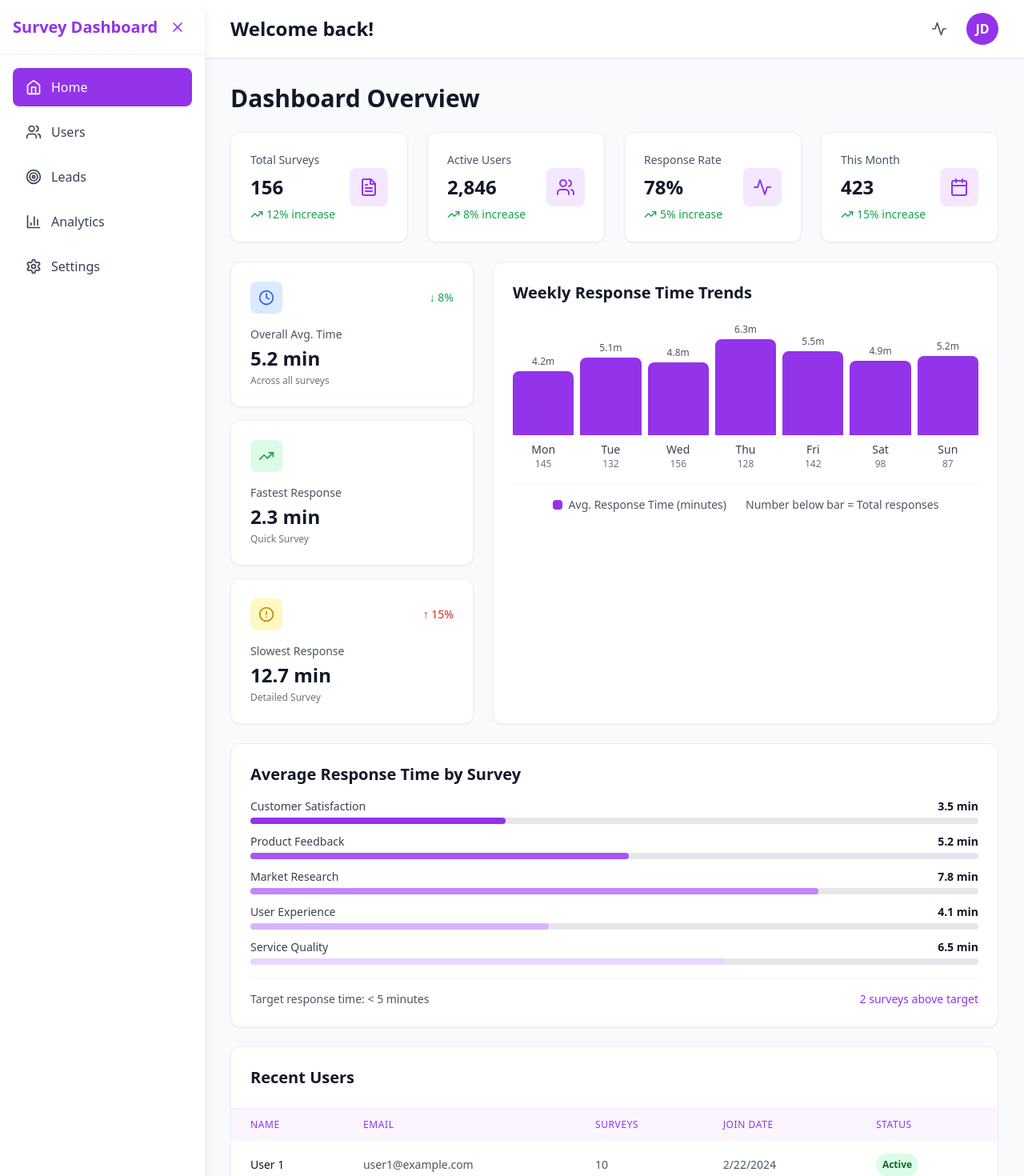
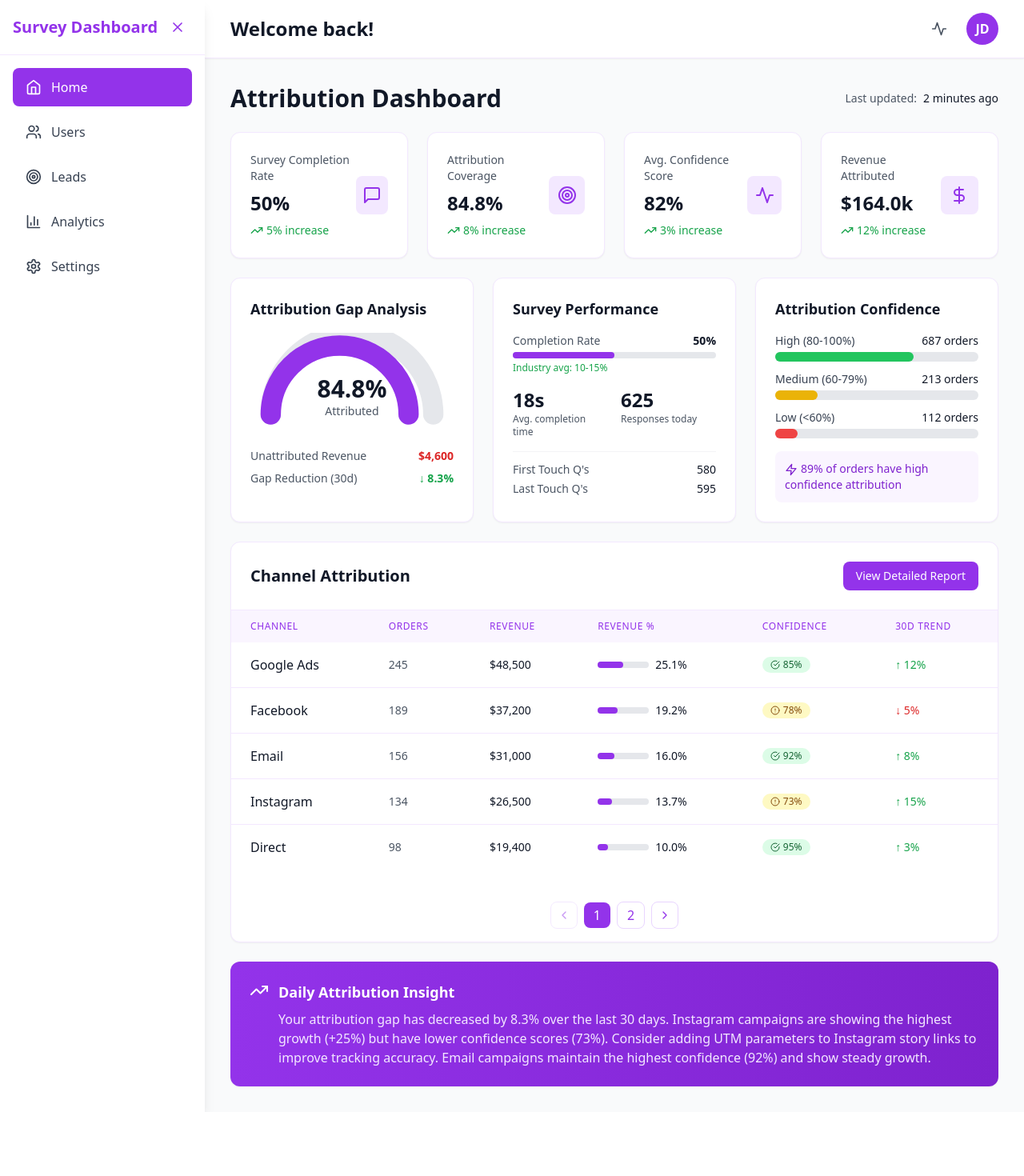
Before and after one commit to ridazainab4/my-survay, a React (Vite) app: page / in a window 1280 px wide. Shown: the top 1470 px of the page at 80% size. After the commit the page ends 1390 px from the top, so only its background shows below. Built offline with nearby package versions, Linux system fonts and the light colour scheme; the HTML template or start-up script is replaced by a standard one.

Commit message:
Update Home.jsx

```diff
--- a/src/pages/Home.jsx
+++ b/src/pages/Home.jsx
@@ -1,240 +1,337 @@
 // src/pages/Home.jsx
 import React, { useState } from 'react';
-import { FileText, Users, Activity, Calendar, Clock, TrendingUp, AlertCircle } from 'lucide-react';
+import {
+  FileText,
+  Target,
+  Activity,
+  TrendingUp,
+  Clock,
+  AlertCircle,
+  CheckCircle,
+  XCircle,
+  Eye,
+  MessageSquare,
+  Zap,
+  DollarSign
+} from 'lucide-react';
 import StatsCard from '../components/Common/StatsCard';
 import Pagination from '../components/Common/Pagination';
-import UsersTable from '../components/Tables/UsersTable';
-import SurveysTable from '../components/Tables/SurveysTable';
 import { mockUsers, mockSurveys } from '../data/mockData';
 
-// Mock data for response times
-const responseTimeData = [
-  { day: 'Mon', avgTime: 4.2, responses: 145 },
-  { day: 'Tue', avgTime: 5.1, responses: 132 },
-  { day: 'Wed', avgTime: 4.8, responses: 156 },
-  { day: 'Thu', avgTime: 6.3, responses: 128 },
-  { day: 'Fri', avgTime: 5.5, responses: 142 },
-  { day: 'Sat', avgTime: 4.9, responses: 98 },
-  { day: 'Sun', avgTime: 5.2, responses: 87 }
+// Mock data for attribution metrics
+const attributionData = [
+  { channel: 'Google Ads', orders: 245, revenue: 48500, confidence: 85, trend: 12 },
+  { channel: 'Facebook', orders: 189, revenue: 37200, confidence: 78, trend: -5 },
+  { channel: 'Email', orders: 156, revenue: 31000, confidence: 92, trend: 8 },
+  { channel: 'Instagram', orders: 134, revenue: 26500, confidence: 73, trend: 15 },
+  { channel: 'Direct', orders: 98, revenue: 19400, confidence: 95, trend: 3 },
+  { channel: 'Organic Search', orders: 87, revenue: 17300, confidence: 88, trend: 7 },
+  { channel: 'TikTok', orders: 45, revenue: 8900, confidence: 65, trend: 25 },
+  { channel: 'Unattributed', orders: 23, revenue: 4600, confidence: 0, trend: -18 }
 ];
 
-const surveyResponseTimes = [
-  { survey: 'Customer Satisfaction', avgTime: 3.5, color: '#9333ea' },
-  { survey: 'Product Feedback', avgTime: 5.2, color: '#a855f7' },
-  { survey: 'Market Research', avgTime: 7.8, color: '#c084fc' },
-  { survey: 'User Experience', avgTime: 4.1, color: '#d8b4fe' },
-  { survey: 'Service Quality', avgTime: 6.5, color: '#e9d5ff' }
-];
+const surveyMetrics = {
+  displayed: 1250,
+  completed: 625,
+  completionRate: 50,
+  avgCompletionTime: 18,
+  firstTouchResponses: 580,
+  lastTouchResponses: 595
+};
 
-// Response Time Card Component
-const ResponseTimeCard = ({ title, time, subtitle, icon: Icon, trend, status }) => {
-  const getStatusColor = () => {
-    switch(status) {
-      case 'excellent': return 'text-green-600 bg-green-100';
-      case 'good': return 'text-blue-600 bg-blue-100';
-      case 'warning': return 'text-yellow-600 bg-yellow-100';
-      case 'alert': return 'text-red-600 bg-red-100';
-      default: return 'text-gray-600 bg-gray-100';
-    }
-  };
+// Attribution Gap Analysis
+const AttributionGapCard = () => {
+  const gapPercentage = 15.2;
+  const identified = 84.8;
 
   return (
-    <div className="bg-white rounded-xl shadow-sm border border-purple-100 p-6 hover:shadow-md transition-shadow">
-      <div className="flex items-center justify-between mb-4">
-        <div className={`h-10 w-10 rounded-lg flex items-center justify-center ${getStatusColor()}`}>
-          <Icon className="h-5 w-5" />
+    <div className="bg-white rounded-xl shadow-sm border border-purple-100 p-6">
+      <h3 className="text-lg font-semibold text-gray-900 mb-4">Attribution Gap Analysis</h3>
+      <div className="relative h-32">
+        <svg className="w-full h-full" viewBox="0 0 200 100">
+          {/* Background arc */}
+          <path
+            d="M 20 80 A 60 60 0 0 1 180 80"
+            fill="none"
+            stroke="#e5e7eb"
+            strokeWidth="20"
+            strokeLinecap="round"
+          />
+          {/* Identified arc */}
+          <path
+            d={`M 20 80 A 60 60 0 0 1 ${20 + (160 * identified / 100)} 80`}
+            fill="none"
+            stroke="#9333ea"
+            strokeWidth="20"
+            strokeLinecap="round"
+          />
+        </svg>
+        <div className="absolute inset-0 flex items-center justify-center">
+          <div className="text-center mt-8">
+            <p className="text-3xl font-bold text-gray-900">{identified}%</p>
+            <p className="text-sm text-gray-600">Attributed</p>
+          </div>
         </div>
-        {trend && (
-          <span className={`text-sm font-medium flex items-center ${trend > 0 ? 'text-red-600' : 'text-green-600'}`}>
-            {trend > 0 ? '↑' : '↓'} {Math.abs(trend)}%
-          </span>
-        )}
       </div>
-      <p className="text-sm font-medium text-gray-600">{title}</p>
-      <p className="text-2xl font-bold text-gray-900 mt-1">{time}</p>
-      {subtitle && <p className="text-xs text-gray-500 mt-1">{subtitle}</p>}
+      <div className="mt-4 space-y-2">
+        <div className="flex justify-between items-center">
+          <span className="text-sm text-gray-600">Unattributed Revenue</span>
+          <span className="text-sm font-semibold text-red-600">${(4600).toLocaleString()}</span>
+        </div>
+        <div className="flex justify-between items-center">
+          <span className="text-sm text-gray-600">Gap Reduction (30d)</span>
+          <span className="text-sm font-semibold text-green-600">↓ 8.3%</span>
+        </div>
+      </div>
+    </div>
+  );
+};
+
+// Survey Performance Card
+const SurveyPerformanceCard = () => {
+  return (
+    <div className="bg-white rounded-xl shadow-sm border border-purple-100 p-6">
+      <h3 className="text-lg font-semibold text-gray-900 mb-4">Survey Performance</h3>
+      <div className="space-y-4">
+        <div>
+          <div className="flex justify-between items-center mb-1">
+            <span className="text-sm text-gray-600">Completion Rate</span>
+            <span className="text-sm font-semibold text-gray-900">{surveyMetrics.completionRate}%</span>
+          </div>
+          <div className="w-full bg-gray-200 rounded-full h-2">
+            <div
+              className="bg-purple-600 h-2 rounded-full transition-all duration-500"
+              style={{ width: `${surveyMetrics.completionRate}%` }}
+            />
+          </div>
+          <p className="text-xs text-green-600 mt-1">Industry avg: 10-15%</p>
+        </div>
+
+        <div className="grid grid-cols-2 gap-4">
+          <div>
+            <p className="text-2xl font-bold text-gray-900">{surveyMetrics.avgCompletionTime}s</p>
+            <p className="text-xs text-gray-600">Avg. completion time</p>
+          </div>
+          <div>
+            <p className="text-2xl font-bold text-gray-900">{surveyMetrics.completed}</p>
+            <p className="text-xs text-gray-600">Responses today</p>
+          </div>
+        </div>
+
+        <div className="pt-3 border-t border-gray-100">
+          <div className="flex justify-between text-sm">
+            <span className="text-gray-600">First Touch Q's</span>
+            <span className="font-medium text-gray-900">{surveyMetrics.firstTouchResponses}</span>
+          </div>
+          <div className="flex justify-between text-sm mt-1">
+            <span className="text-gray-600">Last Touch Q's</span>
+            <span className="font-medium text-gray-900">{surveyMetrics.lastTouchResponses}</span>
+          </div>
+        </div>
+      </div>
+    </div>
+  );
+};
+
+// Confidence Score Distribution
+const ConfidenceDistribution = () => {
+  const distribution = [
+    { range: 'High (80-100%)', count: 687, percentage: 68, color: 'bg-green-500' },
+    { range: 'Medium (60-79%)', count: 213, percentage: 21, color: 'bg-yellow-500' },
+    { range: 'Low (<60%)', count: 112, percentage: 11, color: 'bg-red-500' }
+  ];
+
+  return (
+    <div className="bg-white rounded-xl shadow-sm border border-purple-100 p-6">
+      <h3 className="text-lg font-semibold text-gray-900 mb-4">Attribution Confidence</h3>
+      <div className="space-y-3">
+        {distribution.map((item, index) => (
+          <div key={index}>
+            <div className="flex justify-between items-center mb-1">
+              <span className="text-sm text-gray-700">{item.range}</span>
+              <span className="text-sm font-medium text-gray-900">{item.count} orders</span>
+            </div>
+            <div className="w-full bg-gray-200 rounded-full h-3">
+              <div
+                className={`${item.color} h-3 rounded-full transition-all duration-500`}
+                style={{ width: `${item.percentage}%` }}
+              />
+            </div>
+          </div>
+        ))}
+      </div>
+      <div className="mt-4 p-3 bg-purple-50 rounded-lg">
+        <p className="text-sm text-purple-700">
+          <Zap className="inline h-4 w-4 mr-1" />
+          89% of orders have high confidence attribution
+        </p>
+      </div>
     </div>
   );
 };
 
 const HomePage = () => {
-  const [userPage, setUserPage] = useState(1);
-  const [surveyPage, setSurveyPage] = useState(1);
+  const [channelPage, setChannelPage] = useState(1);
   const itemsPerPage = 5;
 
-  const userTotalPages = Math.ceil(mockUsers.length / itemsPerPage);
-  const surveyTotalPages = Math.ceil(mockSurveys.length / itemsPerPage);
+  const totalRevenue = attributionData.reduce((sum, channel) => sum + channel.revenue, 0);
+  const totalOrders = attributionData.reduce((sum, channel) => sum + channel.orders, 0);
 
-  const paginatedUsers = mockUsers.slice(
-    (userPage - 1) * itemsPerPage,
-    userPage * itemsPerPage
+  const channelTotalPages = Math.ceil(attributionData.length / itemsPerPage);
+  const paginatedChannels = attributionData.slice(
+    (channelPage - 1) * itemsPerPage,
+    channelPage * itemsPerPage
   );
 
-  const paginatedSurveys = mockSurveys.slice(
-    (surveyPage - 1) * itemsPerPage,
-    surveyPage * itemsPerPage
-  );
-
-  // Calculate max value for chart scaling
-  const maxTime = Math.max(...responseTimeData.map(d => d.avgTime));
+  const getConfidenceBadge = (confidence) => {
+    if (confidence >= 80) return { color: 'bg-green-100 text-green-800', icon: CheckCircle };
+    if (confidence >= 60) return { color: 'bg-yellow-100 text-yellow-800', icon: AlertCircle };
+    if (confidence > 0) return { color: 'bg-red-100 text-red-800', icon: XCircle };
+    return { color: 'bg-gray-100 text-gray-800', icon: Eye };
+  };
 
   return (
     <div className="space-y-6">
-      <h1 className="text-3xl font-bold text-gray-900">Dashboard Overview</h1>
+      <div className="flex justify-between items-center">
+        <h1 className="text-3xl font-bold text-gray-900">Attribution Dashboard</h1>
+        <div className="flex items-center space-x-2">
+          <span className="text-sm text-gray-600">Last updated:</span>
+          <span className="text-sm font-medium text-gray-900">2 minutes ago</span>
+        </div>
+      </div>
 
-      {/* Stats Grid */}
+      {/* Key Metrics */}
       <div className="grid grid-cols-1 md:grid-cols-2 lg:grid-cols-4 gap-6">
         <StatsCard
-          title="Total Surveys"
-          value="156"
-          icon={FileText}
-          trend="12"
+          title="Survey Completion Rate"
+          value={`${surveyMetrics.completionRate}%`}
+          icon={MessageSquare}
+          trend="5"
         />
         <StatsCard
-          title="Active Users"
-          value="2,846"
-          icon={Users}
+          title="Attribution Coverage"
+          value="84.8%"
+          icon={Target}
           trend="8"
         />
         <StatsCard
-          title="Response Rate"
-          value="78%"
+          title="Avg. Confidence Score"
+          value="82%"
           icon={Activity}
-          trend="5"
+          trend="3"
         />
         <StatsCard
-          title="This Month"
-          value="423"
-          icon={Calendar}
-          trend="15"
+          title="Revenue Attributed"
+          value={`$${(totalRevenue * 0.848 / 1000).toFixed(1)}k`}
+          icon={DollarSign}
+          trend="12"
         />
       </div>
 
-      {/* Average Response Time Section */}
+      {/* Attribution Analysis Grid */}
       <div className="grid grid-cols-1 lg:grid-cols-3 gap-6">
-        {/* Response Time Metrics */}
-        <div className="lg:col-span-1 space-y-4">
-          <ResponseTimeCard
-            title="Overall Avg. Time"
-            time="5.2 min"
-            subtitle="Across all surveys"
-            icon={Clock}
-            trend={-8}
-            status="good"
-          />
-          <ResponseTimeCard
-            title="Fastest Response"
-            time="2.3 min"
-            subtitle="Quick Survey"
-            icon={TrendingUp}
-            status="excellent"
-          />
-          <ResponseTimeCard
-            title="Slowest Response"
-            time="12.7 min"
-            subtitle="Detailed Survey"
-            icon={AlertCircle}
-            trend={15}
-            status="warning"
-          />
-        </div>
+        <AttributionGapCard />
+        <SurveyPerformanceCard />
+        <ConfidenceDistribution />
+      </div>
 
-        {/* Weekly Response Time Chart */}
-        <div className="lg:col-span-2 bg-white rounded-xl shadow-sm border border-purple-100 p-6">
-          <h2 className="text-xl font-semibold text-gray-900 mb-4">Weekly Response Time Trends</h2>
-          <div className="space-y-4">
-            {/* Chart */}
-            <div className="h-48 flex items-end justify-between space-x-2">
-              {responseTimeData.map((data, index) => (
-                <div key={index} className="flex-1 flex flex-col items-center">
-                  <div className="w-full flex flex-col items-center mb-2">
-                    <span className="text-xs font-medium text-gray-600 mb-1">{data.avgTime}m</span>
-                    <div className="w-full bg-purple-100 rounded-t-lg relative">
-                      <div
-                        className="bg-purple-600 rounded-t-lg transition-all duration-500 hover:bg-purple-700"
-                        style={{ height: `${(data.avgTime / maxTime) * 120}px` }}
-                      />
-                    </div>
-                  </div>
-                  <span className="text-sm font-medium text-gray-700">{data.day}</span>
-                  <span className="text-xs text-gray-500">{data.responses}</span>
-                </div>
-              ))}
-            </div>
-
-            {/* Legend */}
-            <div className="flex items-center justify-center space-x-6 pt-4 border-t border-gray-100">
-              <div className="flex items-center space-x-2">
-                <div className="w-3 h-3 bg-purple-600 rounded"></div>
-                <span className="text-sm text-gray-600">Avg. Response Time (minutes)</span>
-              </div>
-              <div className="flex items-center space-x-2">
-                <span className="text-sm text-gray-600">Number below bar = Total responses</span>
-              </div>
-            </div>
+      {/* Channel Attribution Table */}
+      <div className="bg-white rounded-xl shadow-sm border border-purple-100">
+        <div className="p-6 border-b border-purple-100">
+          <div className="flex justify-between items-center">
+            <h2 className="text-xl font-semibold text-gray-900">Channel Attribution</h2>
+            <button className="px-4 py-2 bg-purple-600 text-white rounded-lg hover:bg-purple-700 transition-colors text-sm">
+              View Detailed Report
+            </button>
           </div>
         </div>
-      </div>
+        <div className="overflow-x-auto">
+          <table className="w-full">
+            <thead className="bg-purple-50">
+              <tr>
+                <th className="px-6 py-3 text-left text-xs font-medium text-purple-600 uppercase tracking-wider">Channel</th>
+                <th className="px-6 py-3 text-left text-xs font-medium text-purple-600 uppercase tracking-wider">Orders</th>
+                <th className="px-6 py-3 text-left text-xs font-medium text-purple-600 uppercase tracking-wider">Revenue</th>
+                <th className="px-6 py-3 text-left text-xs font-medium text-purple-600 uppercase tracking-wider">Revenue %</th>
+                <th className="px-6 py-3 text-left text-xs font-medium text-purple-600 uppercase tracking-wider">Confidence</th>
+                <th className="px-6 py-3 text-left text-xs font-medium text-purple-600 uppercase tracking-wider">30d Trend</th>
+              </tr>
+            </thead>
+            <tbody className="divide-y divide-purple-100">
+              {paginatedChannels.map((channel) => {
+                const badge = getConfidenceBadge(channel.confidence);
+                const BadgeIcon = badge.icon;
+                const revenuePercentage = ((channel.revenue / totalRevenue) * 100).toFixed(1);
 
-      {/* Response Time by Survey Type */}
-      <div className="bg-white rounded-xl shadow-sm border border-purple-100 p-6">
-        <h2 className="text-xl font-semibold text-gray-900 mb-4">Average Response Time by Survey</h2>
-        <div className="space-y-3">
-          {surveyResponseTimes.map((survey, index) => (
-            <div key={index} className="flex items-center space-x-4">
-              <div className="flex-1">
-                <div className="flex items-center justify-between mb-1">
-                  <span className="text-sm font-medium text-gray-700">{survey.survey}</span>
-                  <span className="text-sm font-bold text-gray-900">{survey.avgTime} min</span>
-                </div>
-                <div className="w-full bg-gray-200 rounded-full h-2">
-                  <div
-                    className="h-2 rounded-full transition-all duration-500"
-                    style={{
-                      width: `${(survey.avgTime / 10) * 100}%`,
-                      backgroundColor: survey.color
-                    }}
-                  />
-                </div>
-              </div>
-            </div>
-          ))}
+                return (
+                  <tr key={channel.channel} className="hover:bg-purple-50 transition-colors">
+                    <td className="px-6 py-4 whitespace-nowrap">
+                      <span className={`font-medium ${channel.channel === 'Unattributed' ? 'text-red-600' : 'text-gray-900'}`}>
+                        {channel.channel}
+                      </span>
+                    </td>
+                    <td className="px-6 py-4 whitespace-nowrap text-sm text-gray-600">{channel.orders}</td>
+                    <td className="px-6 py-4 whitespace-nowrap text-sm text-gray-900 font-medium">
+                      ${channel.revenue.toLocaleString()}
+                    </td>
+                    <td className="px-6 py-4 whitespace-nowrap">
+                      <div className="flex items-center">
+                        <div className="w-16 bg-gray-200 rounded-full h-2 mr-2">
+                          <div
+                            className="bg-purple-600 h-2 rounded-full"
+                            style={{ width: `${Math.min(revenuePercentage * 2, 100)}%` }}
+                          />
+                        </div>
+                        <span className="text-sm text-gray-900">{revenuePercentage}%</span>
+                      </div>
+                    </td>
+                    <td className="px-6 py-4 whitespace-nowrap">
+                      {channel.confidence > 0 ? (
+                        <span className={`inline-flex items-center px-2.5 py-0.5 rounded-full text-xs font-medium ${badge.color}`}>
+                          <BadgeIcon className="h-3 w-3 mr-1" />
+                          {channel.confidence}%
+                        </span>
+                      ) : (
+                        <span className="text-sm text-gray-500">—</span>
+                      )}
+                    </td>
+                    <td className="px-6 py-4 whitespace-nowrap">
+                      <span className={`text-sm font-medium flex items-center ${
+                        channel.trend > 0 ? 'text-green-600' : channel.trend < 0 ? 'text-red-600' : 'text-gray-600'
+                      }`}>
+                        {channel.trend > 0 ? '↑' : channel.trend < 0 ? '↓' : '→'} {Math.abs(channel.trend)}%
+                      </span>
+                    </td>
+                  </tr>
+                );
+              })}
+            </tbody>
+          </table>
         </div>
-        <div className="mt-4 pt-4 border-t border-gray-100">
-          <div className="flex items-center justify-between text-sm">
-            <span className="text-gray-600">Target response time: &lt; 5 minutes</span>
-            <span className="font-medium text-purple-600">2 surveys above target</span>
-          </div>
-        </div>
-      </div>
-
-      {/* Recent Users Table */}
-      <div className="bg-white rounded-xl shadow-sm border border-purple-100">
-        <div className="p-6 border-b border-purple-100">
-          <h2 className="text-xl font-semibold text-gray-900">Recent Users</h2>
-        </div>
-        <UsersTable users={paginatedUsers} />
         <div className="px-6 py-4">
           <Pagination
-            currentPage={userPage}
-            totalPages={userTotalPages}
-            onPageChange={setUserPage}
+            currentPage={channelPage}
+            totalPages={channelTotalPages}
+            onPageChange={setChannelPage}
           />
         </div>
       </div>
 
-      {/* Active Surveys Table */}
-      <div className="bg-white rounded-xl shadow-sm border border-purple-100">
-        <div className="p-6 border-b border-purple-100">
-          <h2 className="text-xl font-semibold text-gray-900">Active Surveys</h2>
-        </div>
-        <SurveysTable surveys={paginatedSurveys} />
-        <div className="px-6 py-4">
-          <Pagination
-            currentPage={surveyPage}
-            totalPages={surveyTotalPages}
-            onPageChange={setSurveyPage}
-          />
+      {/* Daily Insights */}
+      <div className="bg-gradient-to-r from-purple-600 to-purple-700 rounded-xl shadow-sm p-6 text-white">
+        <div className="flex items-start space-x-3">
+          <div className="flex-shrink-0">
+            <TrendingUp className="h-6 w-6" />
+          </div>
+          <div>
+            <h3 className="text-lg font-semibold mb-2">Daily Attribution Insight</h3>
+            <p className="text-purple-100">
+              Your attribution gap has decreased by 8.3% over the last 30 days. Instagram campaigns are showing
+              the highest growth (+25%) but have lower confidence scores (73%). Consider adding UTM parameters
+              to Instagram story links to improve tracking accuracy. Email campaigns maintain the highest
+              confidence (92%) and show steady growth.
+            </p>
+          </div>
         </div>
       </div>
     </div>
```
